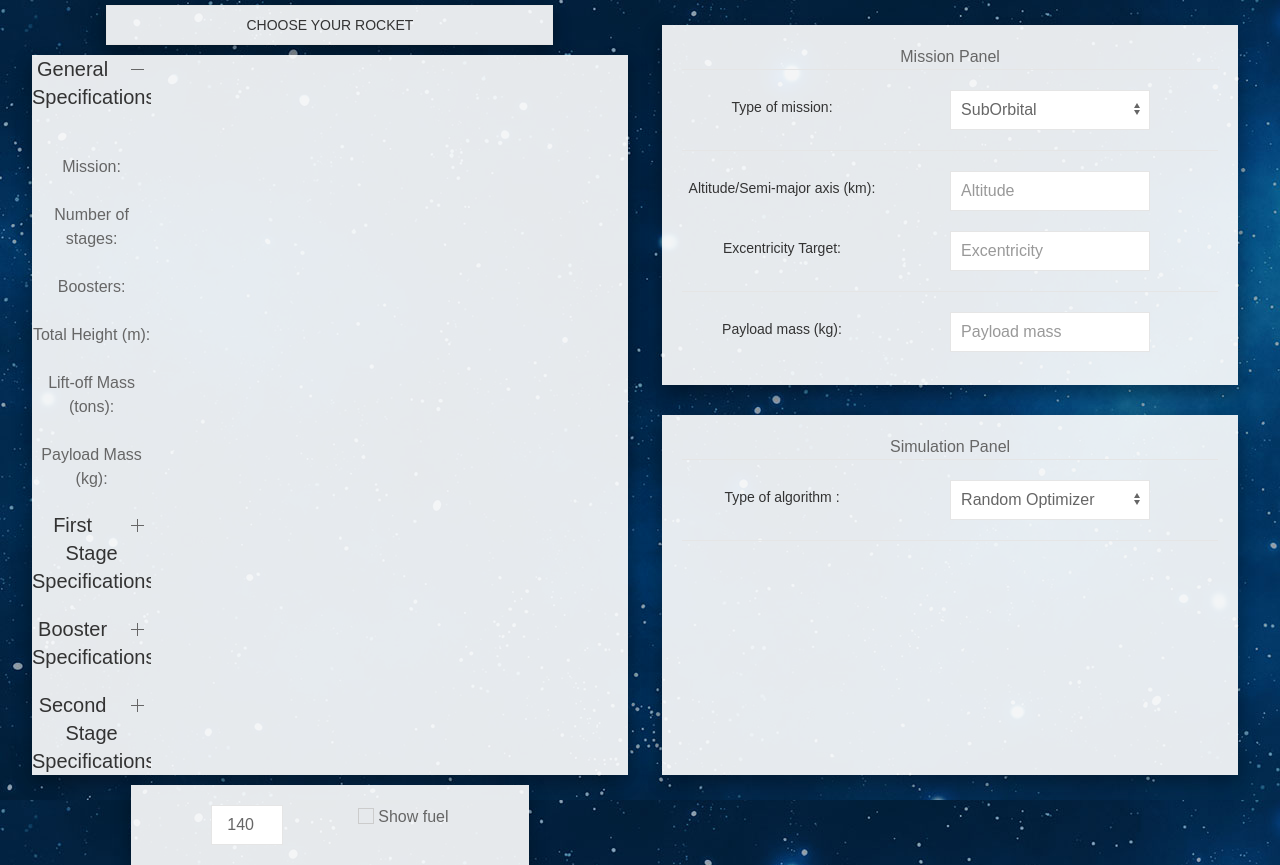
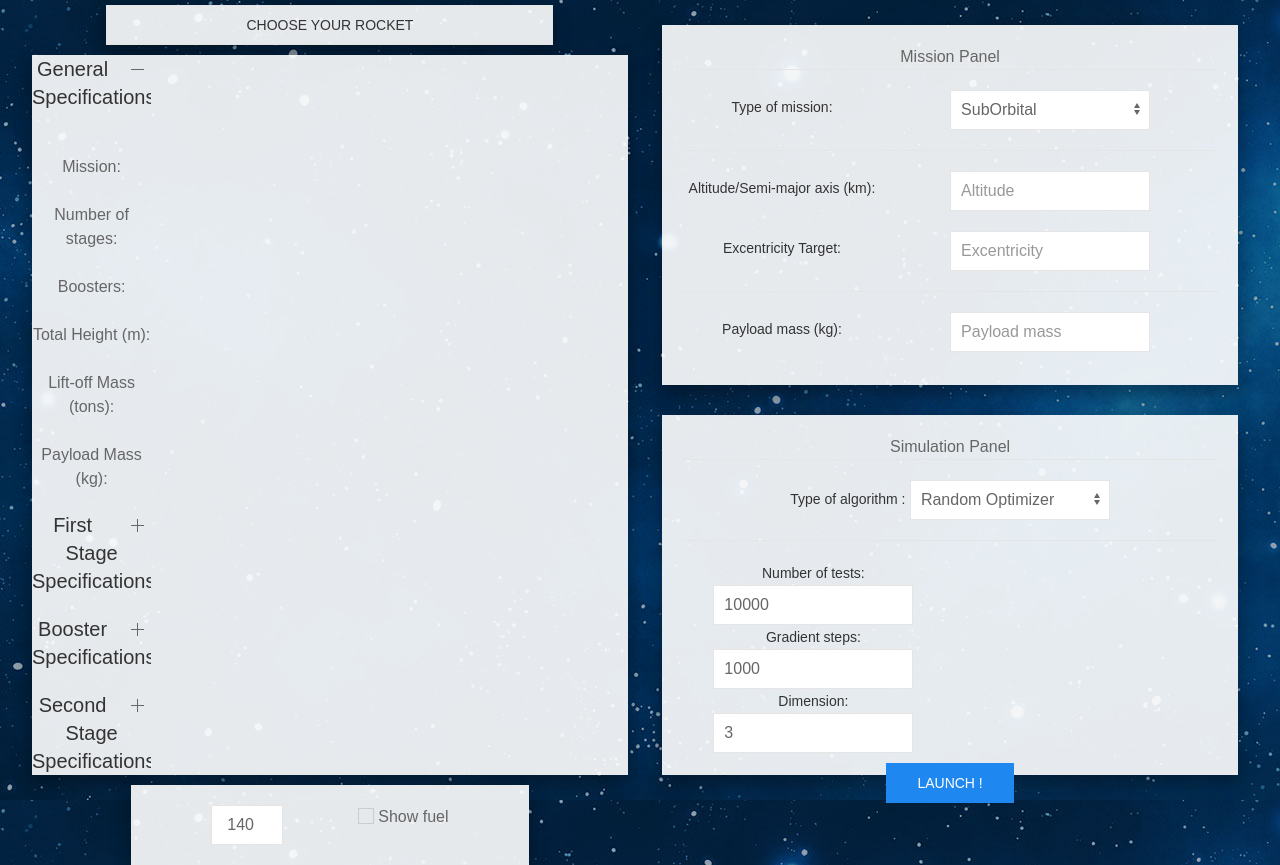
Before and after one commit to o-laurent/rocket-design, a Flask app: page /optimizing in a window 1280 px wide. Run offline with Flask 2, Linux system fonts and the light colour scheme; a map, chart or similar area stays blank; parts of the project's set-up code (start-up, migrations or seed data) failed here and were passed over.

Commit message:
optimization form

```diff
--- a/optimizers.py
+++ b/optimizers.py
@@ -194,20 +194,15 @@ def random_optimizer(rocketD: rocket_data=ArianeD, N: int=10000, gd_steps: int=1
     print("A minimum has been found ! Its value is ", min(stock_J))
     #Gradient-descent betterment
     ind = np.argmin(stock_J)
-    #print(stock_J[ind])
     cList = gen_commandList(stock_Lists[ind], times)
-    #print(stock_Lists[ind])
     rocketD.cList = cList
     cList = forces.gradient_descent(cList, ctypes.c_uint(gd_dim), ctypes.c_uint(gd_steps), ctypes.c_longdouble(10**(-10)), ctypes.c_int(Tf+1), ctypes.c_longdouble(1), ctypes.c_int(0), ctypes.pointer(cBivector), ctypes.pointer(rocketD))
-    #
-    #print(list(cList2array(cList)[0]))
     modPi(cList, gd_dim)
     opt_commands = list(cList2array(cList)[0])
     rocketD.cList = gen_commandList(opt_commands, times)
     j = forces.runge_kutta_J_GTO(ctypes.c_int(Tf+1), ctypes.c_longdouble(1), ctypes.c_int(0), ctypes.pointer(cBivector), ctypes.pointer(rocketD))
     print("A second minimum has been found ! Its value is ", j)
     opt_value = j
-    #print(opt_commands)
     pstock = forces.runge_kutta4(ctypes.c_int(10*(Tf+1)), ctypes.c_longdouble(1), ctypes.c_int(0), ctypes.pointer(cBivector), ctypes.pointer(rocketD))
     stock = read_stock(pstock)
 
--- a/static/css/compare_rockets.css
+++ b/static/css/compare_rockets.css
@@ -50,3 +50,9 @@
 body {
     align-items: center;
 }
+
+#moving_form {
+    display: flex;
+    justify-content: space-between;
+    margin-bottom: 10px;
+}
--- a/static/js/optimize/front.js
+++ b/static/js/optimize/front.js
@@ -23,9 +23,6 @@ function updateMissionForm() {
     }
 }
 
-function updateSimulationForm() {
-    form = document.getElementById("simulationForm")
-}
 
 function checkExcentricity() {
     excentricity = Number(document.getElementById("excentricityInput").value)
@@ -39,6 +36,57 @@ function checkExcentricity() {
         excentricityInput.classList.add('uk-form-danger')
     }
 }
+
+
+function updateSimulationForm() {
+    formType = document.getElementById("algoSelect").value
+    console.log(formType)
+    if (formType=="random") {
+        document.getElementById("moving_form").innerHTML = `<div class="vertical" style="height: 100%;">
+            <div>
+                <label class="uk-form-label" for="testNb">Number of tests:</label>
+                <input class="uk-input uk-form-width-medium" id="testNb" type="number" placeholder="Number of tests" value="10000" step="0.01" name='testNb' autocomplete="off">
+            </div>
+            <div>
+                <label class="uk-form-label" for="payloadMassInput">Gradient steps:</label>
+                <input class="uk-input uk-form-width-medium" id="gdSteps" type="number" placeholder="Gradient-descent steps" value="1000" step="0.01" name='gdSteps' autocomplete="off">
+            </div>
+            <div>
+                <label class="uk-form-label" for="dimension">Dimension:</label>
+                <input class="uk-input uk-form-width-medium" id="dimension" type="number" placeholder="Dimension" value="3" step="0.01" name='dimension' autocomplete="off">
+            </div>
+        </div>`
+    }
+    else if (formType=="genetic") {
+        document.getElementById("moving_form").innerHTML = `<div class="vertical" style="height: 100%;">
+        <div>
+            <label class="uk-form-label" for="popSize">Population Size:</label>
+            <input class="uk-input uk-form-width-medium" id="popSize" type="number" placeholder="Population Size" value="100" step="1" name='popSize' autocomplete="off">
+        </div>
+        <div>
+            <label class="uk-form-label" for="iterNb">Number of iterations:</label>
+            <input class="uk-input uk-form-width-medium" id="iterNb" type="number" placeholder="Gradient-descent steps" value="20" step="1" name='iterNb' autocomplete="off">
+        </div>
+        <div>
+            <label class="uk-form-label" for="dimension">Dimension:</label>
+            <input class="uk-input uk-form-width-medium" id="dimension" type="number" placeholder="Dimension" value="3" step="1" name='dimension' autocomplete="off">
+        </div>
+    </div>
+
+    <div class="vertical" style="height: 100%;">
+        <div>
+            <label class="uk-form-label" for="gRate">Selection rate: (1 kept every ... people)</label>
+            <input class="uk-input uk-form-width-medium" id="gRate" type="number" placeholder="Number of tests" value="2" step="1" name='gRate' autocomplete="off">
+        </div>
+        <div>
+            <label class="uk-form-label" for="payloadMassInput">Gradient steps:</label>
+            <input class="uk-input uk-form-width-medium" id="gdSteps" type="number" placeholder="Gradient-descent steps" value="1000" step="0.01" name='gdSteps' autocomplete="off">
+        </div>
+    </div>`
+    }
+}
+
+
 document.getElementById("algoSelect").addEventListener("change", updateSimulationForm)
 document.getElementById("missionSelect").addEventListener("change", updateMissionForm)
 document.getElementById("excentricityInput").addEventListener("keyup", checkExcentricity)
--- a/templates/optimizing.html
+++ b/templates/optimizing.html
@@ -197,15 +197,32 @@
             <div class="parameterPanel over">
                 Simulation Panel
                 <hr>
-                <form id="simulationForm" class="uk-form-horizontal">
+                <form id="simulationForm" class="uk-form">
                     <div class="uk-margin">
                         <label class="uk-form-label" for="algoSelect">Type of algorithm :</label>
                         <select id='algoSelect' class="uk-select uk-form-width-medium">
-                            <option value='SUB flight'>Random Optimizer</option>
-                            <option value='LEO orbit'> Genetic Optimizer </option>
+                            <option value='random'>Random Optimizer</option>
+                            <option value='genetic'> Genetic Optimizer </option>
                         </select>
                     </div>
                 <hr>
+                <div id="moving_form">
+                    <div class="vertical" style="height: 100%;">
+                        <div>
+                            <label class="uk-form-label" for="testNb">Number of tests:</label>
+                            <input class="uk-input uk-form-width-medium" id="testNb" type="number" placeholder="Number of tests" value="10000" step="0.01" name='testNb' autocomplete="off">
+                        </div>
+                        <div>
+                            <label class="uk-form-label" for="payloadMassInput">Gradient steps:</label>
+                            <input class="uk-input uk-form-width-medium" id="gdSteps" type="number" placeholder="Gradient-descent steps" value="1000" step="0.01" name='gdSteps' autocomplete="off">
+                        </div>
+                        <div>
+                            <label class="uk-form-label" for="dimension">Dimension:</label>
+                            <input class="uk-input uk-form-width-medium" id="dimension" type="number" placeholder="Dimension" value="3" step="0.01" name='dimension' autocomplete="off">
+                        </div>
+                    </div>
+                </div>
+                <button id="selectButton" class='uk-button uk-button-default uk-button-primary'  type='button' onclick='startOptimization()'> Launch ! </button>
                 </form>
             </div>
         </div>
```
